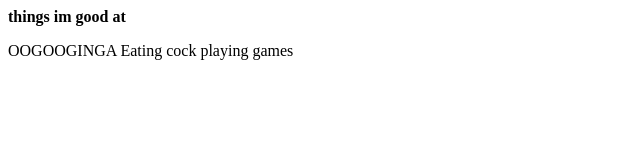
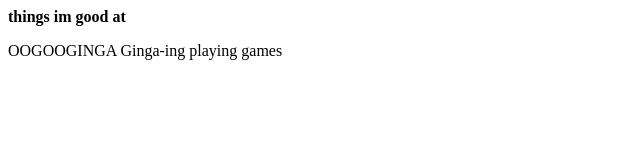
Before and after one commit to XxShadowGamrxX/XxShadowGamrxX.github.io, a plain HTML site: page index.html in a window 1280 px wide. Shown: the full height of the page, 0-640 px from the left. Drawn offline with Linux system fonts and the light colour scheme.

Commit message:
Update index.html

```diff
--- a/index.html
+++ b/index.html
@@ -5,7 +5,7 @@
    </strong> </head>
     <body>
       <p> OOGOOGINGA
-      Eating cock
+      Ginga-ing
         playing games
       </p>
     </body>
```
